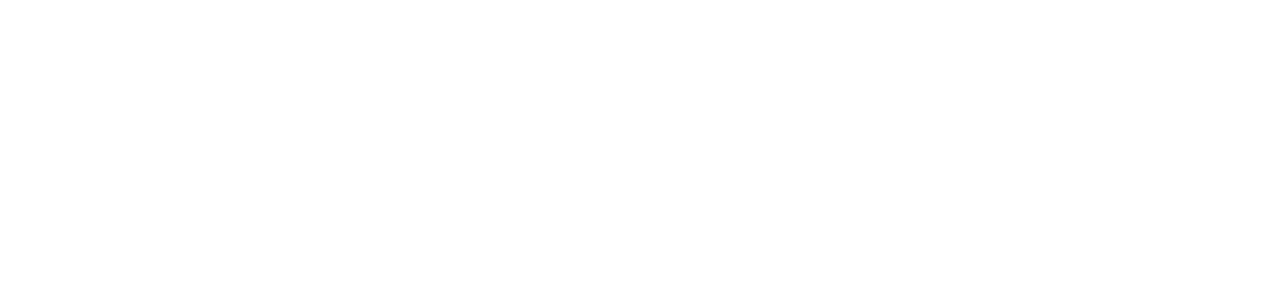
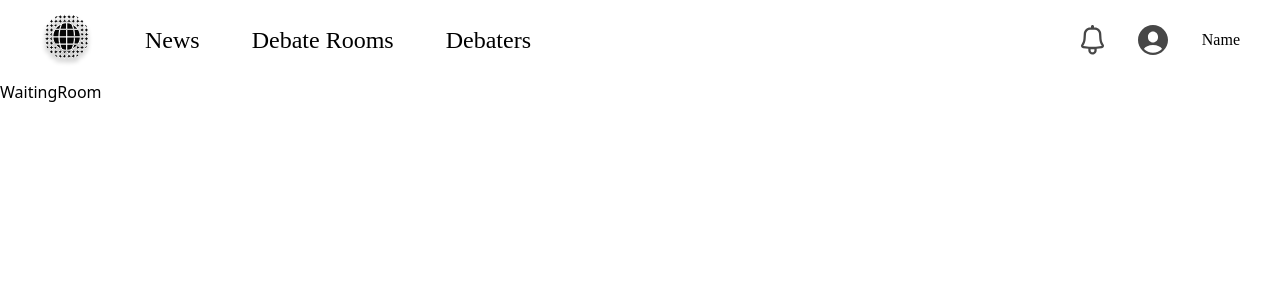
Before and after one commit to prgrms-web-devcourse-final-project/WEB2_3_BlockB_FE, a React (Vite) app: page /debate-zone in a window 1280 px wide. Before the commit this address had no page. Shown: the top 300 px of the page. Built offline with nearby package versions, Linux system fonts and the light colour scheme.

Commit message:
feat:DebateZone-Routing

```diff
--- a/src/App.tsx
+++ b/src/App.tsx
@@ -1,11 +1,15 @@
+import "./css/index.css";
+
 import { Route, Routes } from "react-router";
+
+import RootLayout from "./layouts/RootLayout";
+import DebateRooms from "./pages/DebateRooms";
+import DebateZone from "./pages/DebateZone";
+import Debaters from "./pages/Debaters";
 import Main from "./pages/Main";
+import MyPage from "./pages/MyPage";
 import News from "./pages/News";
-import DebateRooms from "./pages/DebateRooms";
-import MyPage from "./pages/MyPage";
-import RootLayout from "./layouts/RootLayout";
-import Debaters from "./pages/Debaters";
-import "./css/index.css";
+
 function App() {
   return (
     <>
@@ -17,6 +21,8 @@ function App() {
           <Route path="/my-page" element={<MyPage />} />
           <Route path="/debaters" element={<Debaters />} />
         </Route>
+        <Route path="/debate-zone" element={<DebateZone />} />
+
         {/* 헤더 내 분류 */}
       </Routes>
     </>
--- a/src/components/common/Header.tsx
+++ b/src/components/common/Header.tsx
@@ -3,12 +3,16 @@ import logo from "../../assets/icons/logo.svg";
 import notification from "../../assets/icons/notification.svg";
 import profile from "../../assets/icons/profile.svg";
 
-export default function Header() {
+export default function Header({
+  status,
+}: {
+  status: "default" | "debate-waiting" | "debate-ing";
+}) {
   return (
     <div className="w-full  h-[80px] flex px-[40px] justify-between items-center">
       <div className="flex w-[491px] h-[53px] justify-between items-center  ">
         <Link to={"/"}>
-          <img src={logo} alt="logo" />{" "}
+          <img src={logo} alt="logo" />
         </Link>
         <div className="flex w-[386px] h-[29px] justify-between text-[24px] items-center ">
           <Link to={"/news"} className="sofia-sans">
--- /dev/null
+++ b/src/components/debate-zone/OngoingDebate.tsx
@@ -0,0 +1,3 @@
+export default function OngoingDebate() {
+  return <div>OngoingDebate</div>;
+}
--- /dev/null
+++ b/src/components/debate-zone/VoteResult.tsx
@@ -0,0 +1,3 @@
+export default function VoteResult() {
+  return <div>VoteResult</div>;
+}
--- /dev/null
+++ b/src/components/debate-zone/VoteRoom.tsx
@@ -0,0 +1,3 @@
+export default function VoteRoom() {
+  return <div>VoteRoom</div>;
+}
--- /dev/null
+++ b/src/components/debate-zone/WaitingRoom.tsx
@@ -0,0 +1,3 @@
+export default function WaitingRoom() {
+  return <div>WaitingRoom</div>;
+}
--- a/src/layouts/RootLayout.tsx
+++ b/src/layouts/RootLayout.tsx
@@ -1,10 +1,10 @@
+import { Outlet } from "react-router";
 import Header from "../components/common/Header";
-import { Outlet } from "react-router";
 
 export default function () {
   return (
     <div>
-      <Header />
+      <Header status="default" />
       <Outlet />
     </div>
   );
--- /dev/null
+++ b/src/pages/DebateZone.tsx
@@ -0,0 +1,38 @@
+import Header from "../components/common/Header";
+import OngoingDebate from "../components/debate-zone/OngoingDebate";
+import VoteResult from "../components/debate-zone/VoteResult";
+import VoteRoom from "../components/debate-zone/VoteRoom";
+import WaitingRoom from "../components/debate-zone/WaitingRoom";
+import { useState } from "react";
+
+// import { useWebSocket } from "../hooks/useWebSocket";
+
+export default function DebateZone() {
+  //   const { debateId } = useParams(); // URL에서 debateId를 받아옵니다.
+  //   const { data, connect } = useWebSocket(debateId); // 웹소켓 연결
+  const [roomState, setRoomState] = useState("waiting");
+  const [headerStatus, setHeaderStatus] = useState<
+    "debate-waiting" | "debate-ing"
+  >("debate-waiting");
+
+  //   useEffect(() => {
+  //     connect();
+  //   }, [debateId]);
+
+  //   useEffect(() => {
+  //     if (data) {
+  //       // 웹소켓에서 받은 데이터로 상태 업데이트
+  //       setRoomState(data.roomState);
+  //     }
+  //   }, [data]);
+
+  return (
+    <div className="bg-black01">
+      <Header status={headerStatus} />
+      {roomState === "waiting" && <WaitingRoom />}
+      {roomState === "ongoing" && <OngoingDebate />}
+      {roomState === "voting" && <VoteRoom />}
+      {roomState === "result" && <VoteResult />}
+    </div>
+  );
+}
--- a/tailwind.config.js
+++ b/tailwind.config.js
@@ -23,6 +23,9 @@ export default {
       fontFamily: {
         SofiaSans: ["Sofia Sans"], //기본 폰트
       },
+      animation: {
+        "ping-long": "ping 3s cubic-bezier(0, 0, 0.2, 1) infinite",
+      },
     },
   },
   plugins: [],
```
